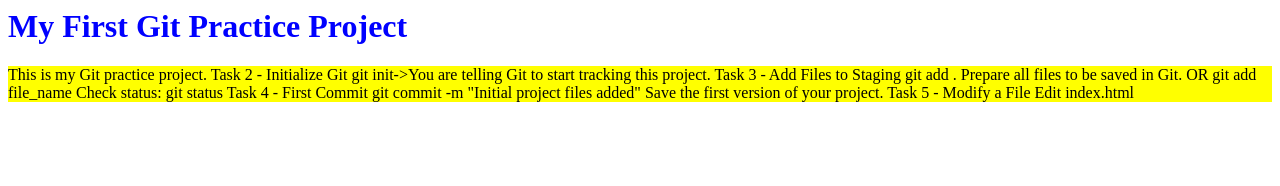
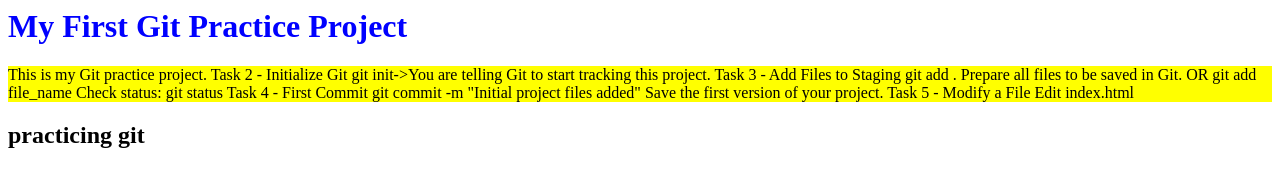
Before and after one commit to Dakshin2002/practice-project, a plain HTML site: page index.html in a window 1280 px wide. Drawn offline with Linux system fonts and the light colour scheme.

Commit message:
ui is updated

```diff
--- a/index.html
+++ b/index.html
@@ -20,4 +20,5 @@ Save the first version of your project.
 Task 5 - Modify a File
 Edit index.html
 </p>
+<h2>practicing git</h2>
 </html>
```
